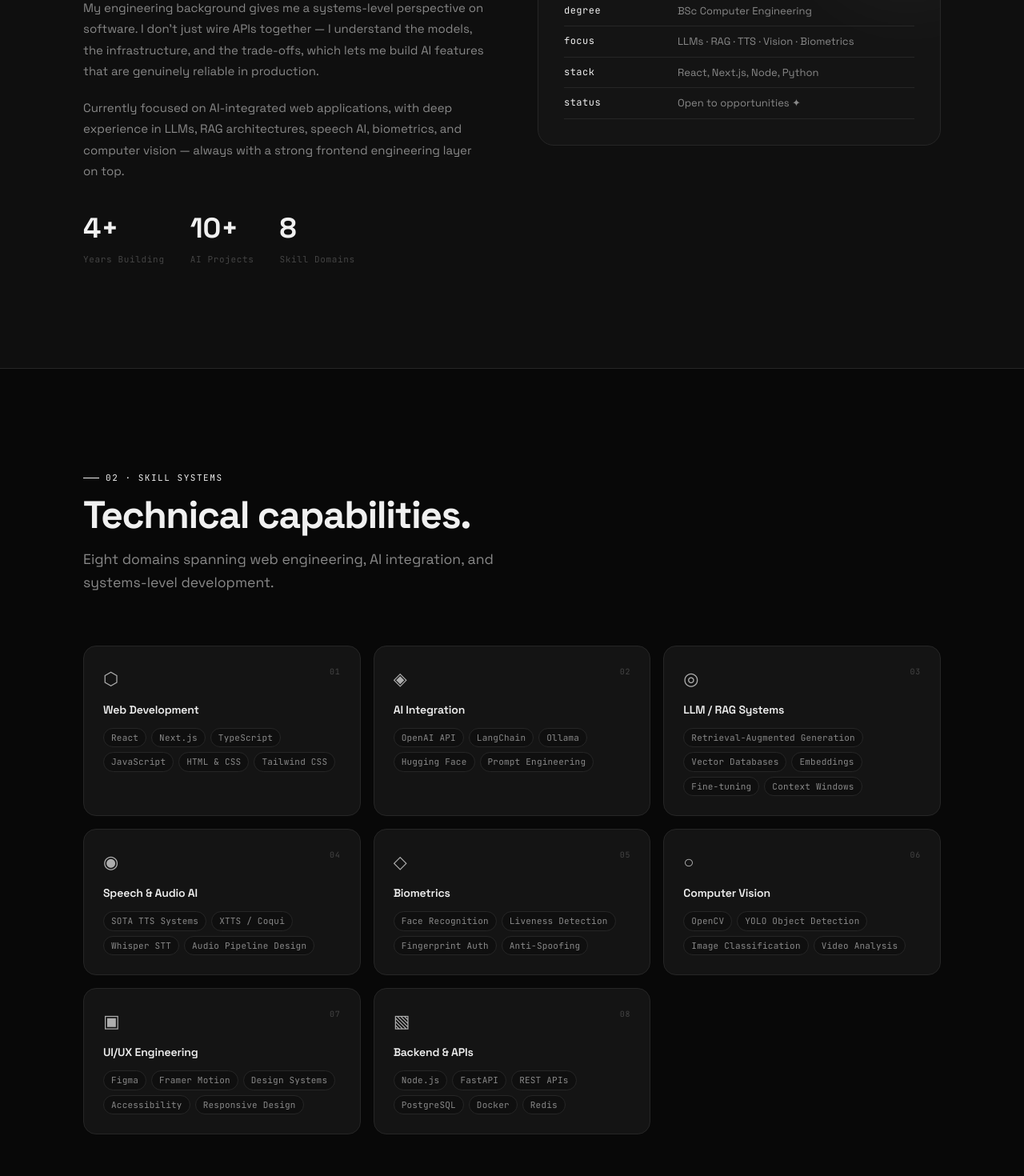
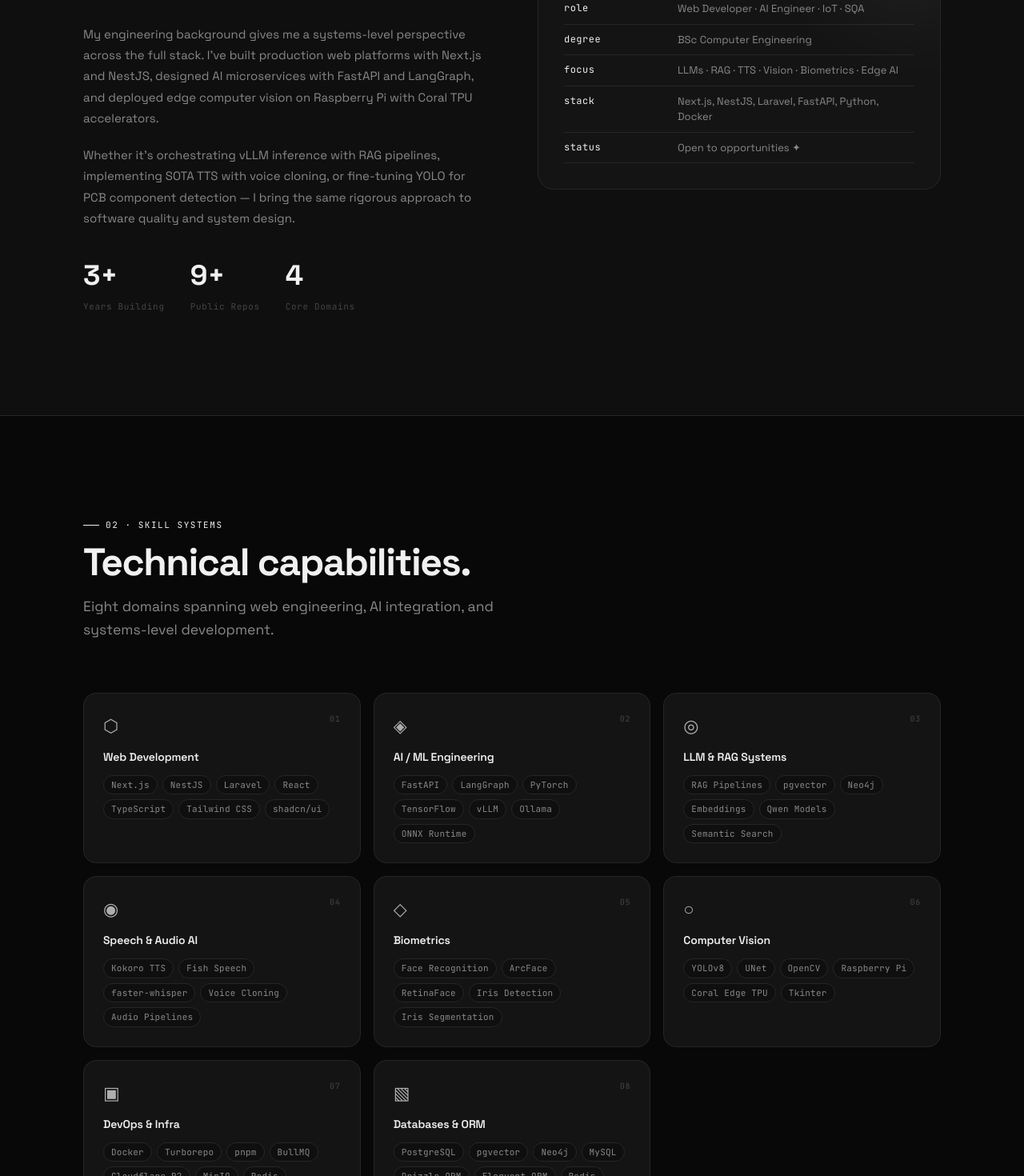
Before and after one commit to DebZakari/portfolio, a Next.js app: page / in a window 1280 px wide. Shown: the part 1320-2790 px from the top of the page at 80% size. Built offline with nearby package versions, Linux system fonts and the light colour scheme.

Commit message:
feat: enhance layout with custom cursor effect and update sections content

```diff
--- a/src/app/layout.tsx
+++ b/src/app/layout.tsx
@@ -4,6 +4,7 @@
 import "./globals.css";
 import Header from "@/components/Header";
 import Footer from "@/components/Footer";
+import CursorBlackHole from "@/components/CursorBlackHole";
 import { ExperienceProvider } from "@/contexts/ExperienceContext";
 
 const spaceGrotesk = Space_Grotesk({
@@ -51,6 +52,7 @@
       <body className="flex min-h-screen flex-col bg-bg text-text antialiased">
         <ThemeProvider attribute="class" defaultTheme="dark" enableSystem>
           <ExperienceProvider>
+            <CursorBlackHole />
             <Header />
             <main className="flex-1">{children}</main>
             <Footer />
--- /dev/null
+++ b/src/components/CursorBlackHole.tsx
@@ -0,0 +1,127 @@
+"use client";
+
+import { useEffect, useRef } from "react";
+import { useTheme } from "next-themes";
+import { useExperience } from "@/hooks/useExperience";
+import { useReducedMotion } from "@/hooks/useReducedMotion";
+import { useIsMounted } from "@/hooks/useIsMounted";
+
+const INTERACTIVE =
+  'a, button, input, textarea, select, label, [role="button"], [tabindex]:not([tabindex="-1"])';
+
+const STYLE_ID = "__cursor-bh-hide";
+
+export default function CursorBlackHole() {
+  const { mode } = useExperience();
+  const prefersReduced = useReducedMotion();
+  const mounted = useIsMounted();
+  const { resolvedTheme } = useTheme();
+  // outer: position only — no transition so cursor tracks instantly
+  const outerRef = useRef<HTMLDivElement>(null);
+  // inner: visuals + scale — transition here doesn't affect tracking
+  const innerRef = useRef<HTMLDivElement>(null);
+
+  const active = mounted && mode === "immersive" && !prefersReduced;
+
+  // Cursor suppression — separate effect, no resolvedTheme dep
+  useEffect(() => {
+    if (!active) return;
+    const style = document.createElement("style");
+    style.id = STYLE_ID;
+    style.textContent = "*, *::before, *::after { cursor: none !important; }";
+    document.head.appendChild(style);
+    return () => document.getElementById(STYLE_ID)?.remove();
+  }, [active]);
+
+  // Cursor movement + interaction detection
+  useEffect(() => {
+    if (!active) return;
+
+    const outer = outerRef.current;
+    const inner = innerRef.current;
+    if (!outer || !inner) return;
+
+    const isDark = resolvedTheme !== "light";
+    const rgb = isDark ? "255,255,255" : "0,0,0";
+
+    inner.style.transition =
+      "border-color 0.15s ease-out, box-shadow 0.15s ease-out, transform 0.15s ease-out, opacity 0.2s";
+
+    let prevInteractive = false;
+
+    const applyNormal = () => {
+      inner.style.borderColor = `rgba(${rgb},0.22)`;
+      inner.style.boxShadow = `0 0 10px rgba(${rgb},0.1), 0 0 24px rgba(${rgb},0.04)`;
+      inner.style.transform = "scale(1)";
+    };
+
+    const applyInteractive = () => {
+      inner.style.borderColor = `rgba(${rgb},0.6)`;
+      inner.style.boxShadow = `0 0 18px rgba(${rgb},0.2), 0 0 48px rgba(${rgb},0.08)`;
+      inner.style.transform = "scale(1.3)";
+    };
+
+    applyNormal();
+
+    const onMove = (e: PointerEvent) => {
+      // Outer moves instantly — no transition, pure position
+      outer.style.transform = `translate(${e.clientX - 14}px, ${e.clientY - 14}px)`;
+
+      const isInteractive = !!(e.target as Element | null)?.closest(INTERACTIVE);
+      if (isInteractive !== prevInteractive) {
+        prevInteractive = isInteractive;
+        isInteractive ? applyInteractive() : applyNormal();
+      }
+    };
+
+    const onLeave = () => { outer.style.opacity = "0"; };
+    const onEnter = () => { outer.style.opacity = "1"; };
+
+    document.addEventListener("pointermove", onMove, { passive: true });
+    document.addEventListener("pointerleave", onLeave);
+    document.addEventListener("pointerenter", onEnter);
+
+    return () => {
+      document.removeEventListener("pointermove", onMove);
+      document.removeEventListener("pointerleave", onLeave);
+      document.removeEventListener("pointerenter", onEnter);
+    };
+  }, [active, resolvedTheme]);
+
+  if (!active) return null;
+
+  const isDark = resolvedTheme !== "light";
+
+  return (
+    // Outer: position carrier — no transition
+    <div
+      ref={outerRef}
+      aria-hidden="true"
+      style={{
+        position: "fixed",
+        top: 0,
+        left: 0,
+        width: 28,
+        height: 28,
+        transform: "translate(-200px, -200px)",
+        pointerEvents: "none",
+        zIndex: 99999,
+        willChange: "transform",
+      }}
+    >
+      {/* Inner: visuals + scale — transition here never affects cursor tracking */}
+      <div
+        ref={innerRef}
+        style={{
+          width: "100%",
+          height: "100%",
+          borderRadius: "50%",
+          background: isDark
+            ? "radial-gradient(circle, #000 28%, rgba(0,0,0,0.55) 52%, transparent 72%)"
+            : "radial-gradient(circle, rgba(0,0,0,0.85) 28%, rgba(0,0,0,0.3) 52%, transparent 72%)",
+          border: "1.5px solid transparent",
+        }}
+      />
+    </div>
+  );
+}
--- a/src/components/Header.tsx
+++ b/src/components/Header.tsx
@@ -171,7 +171,11 @@
           aria-label="Primary"
         >
           {/* Logo */}
-          <div style={{ display: "flex", alignItems: "center", gap: 10 }}>
+          <a
+            href="#"
+            aria-label="Back to top"
+            style={{ display: "flex", alignItems: "center", gap: 10, textDecoration: "none" }}
+          >
             <div
               style={{
                 width: 28,
@@ -183,7 +187,7 @@
                 justifyContent: "center",
                 fontSize: 12,
                 fontWeight: 700,
-                color: "white",
+                color: "var(--bg)",
                 flexShrink: 0,
               }}
             >
@@ -199,7 +203,7 @@
             >
               DZM
             </span>
-          </div>
+          </a>
 
           {/* Desktop nav */}
           <div className="hidden md:flex items-center" style={{ gap: 8 }}>
@@ -246,7 +250,7 @@
                 padding: "8px 18px",
                 borderRadius: 24,
                 background: "var(--grad)",
-                color: "white",
+                color: "var(--bg)",
                 textDecoration: "none",
                 fontSize: 13,
                 fontWeight: 600,
@@ -336,7 +340,7 @@
               padding: "10px 18px",
               borderRadius: 24,
               background: "var(--grad)",
-              color: "white",
+              color: "var(--bg)",
               textDecoration: "none",
               fontSize: 14,
               fontWeight: 600,
--- a/src/components/hero/GalaxyCanvas.tsx
+++ b/src/components/hero/GalaxyCanvas.tsx
@@ -147,17 +147,24 @@
     };
     draw();
 
-    const onMove = (e: MouseEvent) => {
+    const onMove = (e: PointerEvent) => {
       const rect = canvas.getBoundingClientRect();
-      S.mouse.x = e.clientX - rect.left;
-      S.mouse.y = e.clientY - rect.top;
+      const x = e.clientX - rect.left;
+      const y = e.clientY - rect.top;
+      if (x >= 0 && x <= rect.width && y >= 0 && y <= rect.height) {
+        S.mouse.x = x;
+        S.mouse.y = y;
+      } else {
+        S.mouse.x = -9999;
+        S.mouse.y = -9999;
+      }
     };
     const onLeave = () => {
       S.mouse.x = -9999;
       S.mouse.y = -9999;
     };
-    canvas.addEventListener("mousemove", onMove);
-    canvas.addEventListener("mouseleave", onLeave);
+    window.addEventListener("pointermove", onMove, { passive: true });
+    window.addEventListener("pointerleave", onLeave);
 
     const ro = new ResizeObserver(() => {
       canvas.width = canvas.offsetWidth;
@@ -167,8 +174,8 @@
 
     return () => {
       if (S.animId) cancelAnimationFrame(S.animId);
-      canvas.removeEventListener("mousemove", onMove);
-      canvas.removeEventListener("mouseleave", onLeave);
+      window.removeEventListener("pointermove", onMove);
+      window.removeEventListener("pointerleave", onLeave);
       ro.disconnect();
     };
   }, [theme]);
--- a/src/components/hero/HeroSection.tsx
+++ b/src/components/hero/HeroSection.tsx
@@ -84,7 +84,7 @@
               display: "inline-block",
             }}
           />
-          Computer Engineering Graduate · Web Developer · AI Engineer
+          Computer Engineering Graduate · Web Developer · AI Engineer · IoT · SQA
         </div>
 
         <h1
@@ -110,9 +110,10 @@
             marginBottom: 40,
           }}
         >
-          I&apos;m Dave Zachary Macarayo — a developer specialising in
-          AI-integrated applications: LLM workflows, RAG systems, speech
-          synthesis, biometrics, and computer vision.
+          I&apos;m Dave Zachary Macarayo — a developer working across web
+          engineering, AI systems, IoT edge devices, and software quality
+          assurance. From full-stack platforms to biometric pipelines and
+          embedded vision systems.
         </p>
 
         <div style={{ display: "flex", flexWrap: "wrap", gap: 12 }}>
@@ -136,7 +137,7 @@
                   ? "var(--font-jetbrains-mono), monospace"
                   : "inherit",
                 background: btn.primary ? "var(--grad)" : "transparent",
-                color: btn.primary ? "white" : "var(--text)",
+                color: btn.primary ? "var(--bg)" : "var(--text)",
                 border: btn.primary ? "none" : "1px solid var(--border)",
                 transition: "all 0.2s",
                 display: "inline-flex",
--- a/src/components/sections/About.tsx
+++ b/src/components/sections/About.tsx
@@ -4,17 +4,17 @@
 import SectionLabel from "@/components/SectionLabel";
 
 const STATS = [
-  { v: "4+", l: "Years Building" },
-  { v: "10+", l: "AI Projects" },
-  { v: "8", l: "Skill Domains" },
+  { v: "3+", l: "Years Building" },
+  { v: "9+", l: "Public Repos" },
+  { v: "4", l: "Core Domains" },
 ];
 
 const PROFILE_ROWS = [
   ["name", "Dave Zachary Macarayo"],
-  ["role", "Web Developer + AI Engineer"],
+  ["role", "Web Developer · AI Engineer · IoT · SQA"],
   ["degree", "BSc Computer Engineering"],
-  ["focus", "LLMs · RAG · TTS · Vision · Biometrics"],
-  ["stack", "React, Next.js, Node, Python"],
+  ["focus", "LLMs · RAG · TTS · Vision · Biometrics · Edge AI"],
+  ["stack", "Next.js, NestJS, Laravel, FastAPI, Python, Docker"],
   ["status", "Open to opportunities ✦"],
 ];
 
@@ -59,10 +59,11 @@
                 marginBottom: 20,
               }}
             >
-              My engineering background gives me a systems-level perspective on
-              software. I don&apos;t just wire APIs together — I understand the
-              models, the infrastructure, and the trade-offs, which lets me
-              build AI features that are genuinely reliable in production.
+              My engineering background gives me a systems-level perspective
+              across the full stack. I&apos;ve built production web platforms
+              with Next.js and NestJS, designed AI microservices with FastAPI
+              and LangGraph, and deployed edge computer vision on Raspberry Pi
+              with Coral TPU accelerators.
             </p>
             <p
               style={{
@@ -71,10 +72,10 @@
                 fontSize: 15,
               }}
             >
-              Currently focused on AI-integrated web applications, with deep
-              experience in LLMs, RAG architectures, speech AI, biometrics, and
-              computer vision — always with a strong frontend engineering layer
-              on top.
+              Whether it&apos;s orchestrating vLLM inference with RAG pipelines,
+              implementing SOTA TTS with voice cloning, or fine-tuning YOLO for
+              PCB component detection — I bring the same rigorous approach to
+              software quality and system design.
             </p>
             <div
               style={{ marginTop: 32, display: "flex", gap: 32 }}
--- a/src/components/sections/Contact.tsx
+++ b/src/components/sections/Contact.tsx
@@ -5,10 +5,10 @@
 import SectionLabel from "@/components/SectionLabel";
 
 const LINKS = [
-  { label: "Email", value: "dave@example.com", icon: "✉" },
-  { label: "LinkedIn", value: "/in/davemacarayo", icon: "◈" },
-  { label: "GitHub", value: "github.com/davemacarayo", icon: "⎇" },
-  { label: "Résumé", value: "Download PDF", icon: "↓" },
+  { label: "Email", value: "dave@example.com", icon: "✉", href: "mailto:dave@example.com" },
+  { label: "LinkedIn", value: "linkedin.com/in/dave-zachary-macarayo-002304282", icon: "◈", href: "https://www.linkedin.com/in/dave-zachary-macarayo-002304282/" },
+  { label: "GitHub", value: "github.com/DebZakari", icon: "⎇", href: "https://github.com/DebZakari" },
+  { label: "Résumé", value: "Download PDF", icon: "↓", href: "#" },
 ];
 
 export default function Contact() {
@@ -60,8 +60,11 @@
             />
             <div style={{ display: "grid", gap: 12, marginTop: 8 }}>
               {LINKS.map((l) => (
-                <div
+                <a
                   key={l.label}
+                  href={l.href}
+                  target={l.href.startsWith("http") ? "_blank" : undefined}
+                  rel={l.href.startsWith("http") ? "noopener noreferrer" : undefined}
                   style={{
                     display: "flex",
                     alignItems: "center",
@@ -72,6 +75,7 @@
                     borderRadius: 12,
                     transition: "border-color 0.2s",
                     cursor: "pointer",
+                    textDecoration: "none",
                   }}
                   onMouseEnter={(e) =>
                     (e.currentTarget.style.borderColor = "var(--accent)")
@@ -115,7 +119,7 @@
                       {l.value}
                     </div>
                   </div>
-                </div>
+                </a>
               ))}
             </div>
 
@@ -268,7 +272,7 @@
                     borderRadius: 12,
                     border: "none",
                     background: "var(--grad)",
-                    color: "white",
+                    color: "var(--bg)",
                     fontFamily: "inherit",
                     fontSize: 14,
                     fontWeight: 600,
--- a/src/components/sections/MissionLogs.tsx
+++ b/src/components/sections/MissionLogs.tsx
@@ -5,31 +5,31 @@
 const LOGS = [
   {
     date: "2025·04",
-    tag: "Systems",
-    title: "Building a RAG Pipeline from Scratch",
+    tag: "NovelVerse",
+    title: "Building a Multi-Modal AI Reading Platform",
     excerpt:
-      "Notes on chunking strategy, embedding models, and why naive similarity search fails at scale — and what to do instead.",
+      "Architecting a full-stack web novel platform with LangGraph agents, vLLM inference, RAG semantic search via pgvector, and SOTA TTS with voice cloning.",
   },
   {
     date: "2025·02",
     tag: "Speech AI",
-    title: "XTTS vs ElevenLabs: A Practical Comparison",
+    title: "Kokoro + Fish Speech: Local TTS Pipeline",
     excerpt:
-      "Running SOTA TTS locally versus API. Latency tradeoffs, voice cloning accuracy, and integration patterns for production.",
+      "Integrating ONNX Runtime TTS with Fish Speech S2 Pro for voice cloning. Latency optimization, audio caching via R2, and Redis-backed semantic caching.",
   },
   {
-    date: "2025·01",
+    date: "2024·12",
     tag: "Computer Vision",
-    title: "Liveness Detection Anti-Spoofing Techniques",
+    title: "Fine-Tuning YOLOv8 for PCB Detection",
     excerpt:
-      "How passive liveness models work, common attack vectors, and the architectural patterns that hold up under adversarial conditions.",
+      "Training YOLOv8 on custom PCB datasets, optimizing for Coral Edge TPU deployment, and building a Tkinter UI for real-time manufacturing inspection.",
   },
   {
-    date: "2024·11",
-    tag: "Frontend",
-    title: "Framer Motion Performance at Scale",
+    date: "2024·09",
+    tag: "Biometrics",
+    title: "Iris Detection: YOLO + UNet Pipeline",
     excerpt:
-      "Layout animations, exit animations, and the subtle reasons large motion trees cause paint storms. Profiling and fixes.",
+      "End-to-end iris biometric system combining YOLO-based detection with UNet segmentation. PyTorch implementation with precision-focused post-processing.",
   },
 ];
 
--- a/src/components/sections/Projects.tsx
+++ b/src/components/sections/Projects.tsx
@@ -6,52 +6,52 @@
 
 const PROJECTS = [
   {
-    title: "RAG Knowledge Engine",
-    desc: "Intelligent document QA system using retrieval-augmented generation. Users query private documents with LLM-powered answers grounded in source material.",
-    tech: ["Next.js", "LangChain", "Pinecone", "OpenAI"],
-    role: "Full-Stack Developer",
+    title: "NovelVerse",
+    desc: "A next-generation web novel platform for deep immersion, collaborative storytelling, and AI-augmented reading. Full-stack monorepo with agentic AI microservices, SOTA TTS, RAG-powered semantic search, and voice cloning.",
+    tech: ["Next.js 16", "NestJS 11", "FastAPI", "PostgreSQL + pgvector", "Neo4j", "LangGraph", "vLLM", "Docker"],
+    role: "Solo Developer / Founder",
     ai: true,
-    outcome: "Sub-2s query latency on 10k+ document corpus",
+    outcome: "End-to-end AI platform: RAG search, TTS narration, voice cloning",
   },
   {
-    title: "Biometric Auth Platform",
-    desc: "Web-based identity verification system combining facial recognition with liveness detection for secure, passwordless login flows.",
-    tech: ["React", "FastAPI", "OpenCV", "DeepFace"],
-    role: "Lead Developer",
-    ai: true,
-    outcome: "99.2% accuracy, deployed for enterprise client",
+    title: "Enrollment V2",
+    desc: "Enterprise enrollment management system built for production use. Handles student registration, course allocation, and automated email workflows via SMTP integration.",
+    tech: ["Laravel PHP", "MySQL", "Blade", "Tailwind CSS", "JavaScript", "SMTP"],
+    role: "Full-Stack Developer",
+    ai: false,
+    outcome: "Deployed enterprise enrollment system in production",
   },
   {
-    title: "SOTA TTS Integration",
-    desc: "Custom speech synthesis pipeline integrated into a web application, enabling expressive, multilingual voice output from text inputs.",
-    tech: ["XTTS", "Whisper", "Node.js", "React"],
-    role: "AI Integration Engineer",
+    title: "PCB Components UI",
+    desc: "Real-time PCB component detection system running on edge hardware. Fine-tuned YOLOv8 model for electronics inspection with a Tkinter-based desktop interface.",
+    tech: ["Python", "Tkinter", "YOLOv8", "Raspberry Pi", "Coral Edge TPU"],
+    role: "IoT / CV Engineer",
     ai: true,
-    outcome: "Reduced voice production time by 80%",
+    outcome: "Real-time edge inference for electronics manufacturing",
   },
   {
-    title: "Computer Vision Dashboard",
-    desc: "Real-time object detection and analytics dashboard processing live video streams with YOLO-based models.",
-    tech: ["Python", "YOLO", "React", "WebSockets"],
-    role: "Full-Stack + ML Engineer",
+    title: "Iris Biometric System",
+    desc: "End-to-end iris detection and segmentation pipeline for biometric authentication. Combines YOLO-based detection with UNet precision segmentation.",
+    tech: ["Python", "PyTorch", "YOLO", "UNet", "Computer Vision"],
+    role: "Computer Vision Engineer",
     ai: true,
-    outcome: "30 FPS inference at deployment scale",
+    outcome: "Complete iris biometric detection + segmentation pipeline",
   },
   {
-    title: "Portfolio CMS",
-    desc: "Content management system with AI-assisted content generation, markdown editing, and dynamic preview — purpose-built for developers.",
-    tech: ["Next.js", "TypeScript", "PostgreSQL", "OpenAI"],
-    role: "Solo Developer",
-    ai: false,
-    outcome: "Used by 5+ developer clients",
+    title: "Face Recognition Pipeline",
+    desc: "Complete face detection and recognition system using RetinaFace for localization and ArcFace for identity matching. Implemented in TensorFlow 2.0 with ResNet50 and MobileNetV2 backbones.",
+    tech: ["Python", "TensorFlow 2.0", "RetinaFace", "ArcFace", "ResNet50"],
+    role: "ML Engineer",
+    ai: true,
+    outcome: "99%+ accuracy face detection and recognition system",
   },
   {
-    title: "Conversational Support Agent",
-    desc: "LLM-powered customer support bot with escalation logic, intent classification, and CRM integration.",
-    tech: ["React", "LangChain", "Supabase", "OpenAI"],
-    role: "AI Developer",
+    title: "FastAPI AI Microservice",
+    desc: "Production-ready async AI microservice architecture built with FastAPI. Serves as the foundation for scalable ML model deployment and inference APIs.",
+    tech: ["Python", "FastAPI", "AsyncIO", "Docker"],
+    role: "Backend Engineer",
     ai: true,
-    outcome: "Handled 60% of tier-1 queries autonomously",
+    outcome: "Scalable async microservice for AI model serving",
   },
 ];
 
--- a/src/components/sections/Skills.tsx
+++ b/src/components/sections/Skills.tsx
@@ -5,14 +5,14 @@
 import SectionLabel from "@/components/SectionLabel";
 
 const SKILLS = [
-  { cat: "Web Development", icon: "⬡", items: ["React", "Next.js", "TypeScript", "JavaScript", "HTML & CSS", "Tailwind CSS"] },
-  { cat: "AI Integration", icon: "◈", items: ["OpenAI API", "LangChain", "Ollama", "Hugging Face", "Prompt Engineering"] },
-  { cat: "LLM / RAG Systems", icon: "◎", items: ["Retrieval-Augmented Generation", "Vector Databases", "Embeddings", "Fine-tuning", "Context Windows"] },
-  { cat: "Speech & Audio AI", icon: "◉", items: ["SOTA TTS Systems", "XTTS / Coqui", "Whisper STT", "Audio Pipeline Design"] },
-  { cat: "Biometrics", icon: "◇", items: ["Face Recognition", "Liveness Detection", "Fingerprint Auth", "Anti-Spoofing"] },
-  { cat: "Computer Vision", icon: "○", items: ["OpenCV", "YOLO Object Detection", "Image Classification", "Video Analysis"] },
-  { cat: "UI/UX Engineering", icon: "▣", items: ["Figma", "Framer Motion", "Design Systems", "Accessibility", "Responsive Design"] },
-  { cat: "Backend & APIs", icon: "▧", items: ["Node.js", "FastAPI", "REST APIs", "PostgreSQL", "Docker", "Redis"] },
+  { cat: "Web Development", icon: "⬡", items: ["Next.js", "NestJS", "Laravel", "React", "TypeScript", "Tailwind CSS", "shadcn/ui"] },
+  { cat: "AI / ML Engineering", icon: "◈", items: ["FastAPI", "LangGraph", "PyTorch", "TensorFlow", "vLLM", "Ollama", "ONNX Runtime"] },
+  { cat: "LLM & RAG Systems", icon: "◎", items: ["RAG Pipelines", "pgvector", "Neo4j", "Embeddings", "Qwen Models", "Semantic Search"] },
+  { cat: "Speech & Audio AI", icon: "◉", items: ["Kokoro TTS", "Fish Speech", "faster-whisper", "Voice Cloning", "Audio Pipelines"] },
+  { cat: "Biometrics", icon: "◇", items: ["Face Recognition", "ArcFace", "RetinaFace", "Iris Detection", "Iris Segmentation"] },
+  { cat: "Computer Vision", icon: "○", items: ["YOLOv8", "UNet", "OpenCV", "Raspberry Pi", "Coral Edge TPU", "Tkinter"] },
+  { cat: "DevOps & Infra", icon: "▣", items: ["Docker", "Turborepo", "pnpm", "BullMQ", "Cloudflare R2", "MinIO", "Redis"] },
+  { cat: "Databases & ORM", icon: "▧", items: ["PostgreSQL", "pgvector", "Neo4j", "MySQL", "Drizzle ORM", "Eloquent ORM", "Redis"] },
 ];
 
 export default function Skills() {
```
